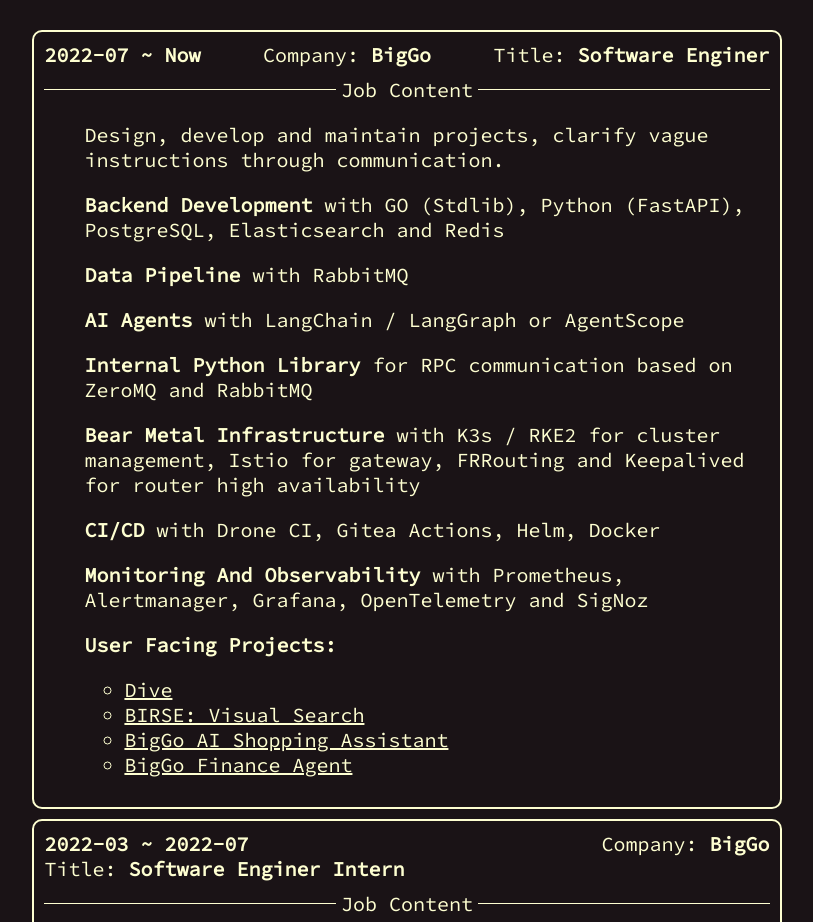
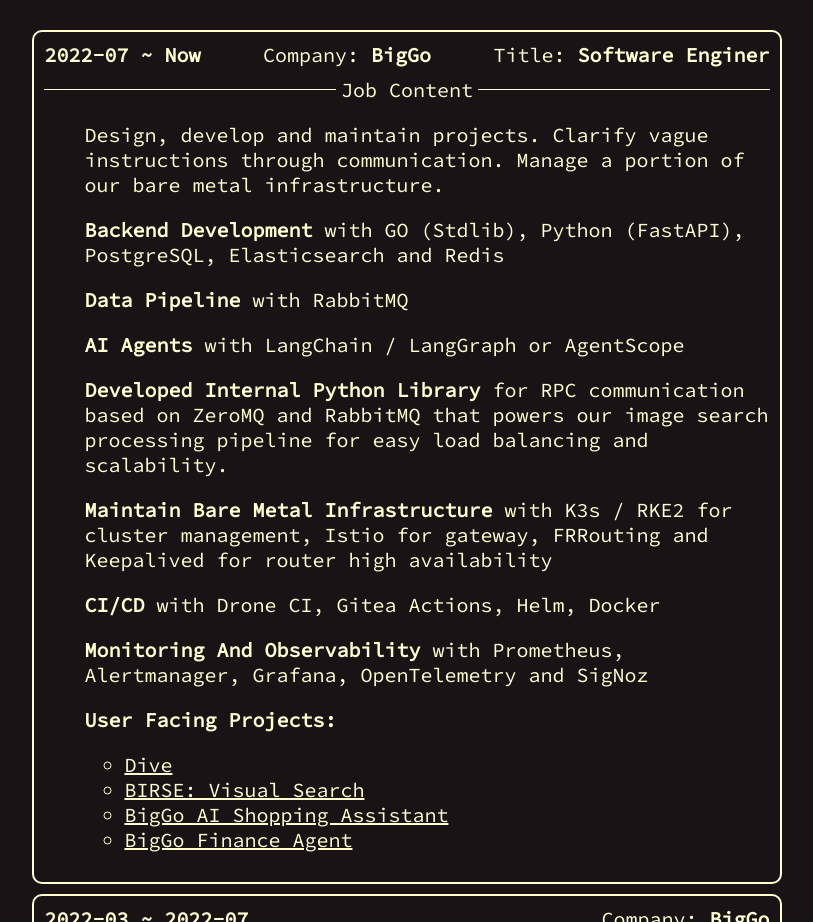
Before and after one commit to AlexFangSW/PersonalWebsite, a Next.js app: page /experience in a window 1280 px wide. Shown: the part 1026-1948 px from the top of the page, without its empty margins (233-1046 px from the left). Built offline with nearby package versions, Linux system fonts and the light colour scheme.

Commit message:
chore: update job content

```diff
--- a/src/app/(tabs)/experience/page.tsx
+++ b/src/app/(tabs)/experience/page.tsx
@@ -69,8 +69,9 @@
         <JobInfo time="2022-07 ~ Now" company="BigGo" title="Software Enginer">
           <ul>
             <p>
-              Design, develop and maintain projects, clarify vague instructions
-              through communication.
+              Design, develop and maintain projects. Clarify vague instructions
+              through communication. Manage a portion of our bare metal
+              infrastructure.
             </p>
             <p>
               <b>Backend Development</b> with GO (Stdlib), Python (FastAPI),
@@ -83,13 +84,14 @@
               <b>AI Agents</b> with LangChain / LangGraph or AgentScope
             </p>
             <p>
-              <b>Internal Python Library</b> for RPC communication based on
-              ZeroMQ and RabbitMQ
+              <b>Developed Internal Python Library</b> for RPC communication
+              based on ZeroMQ and RabbitMQ that powers our image search
+              processing pipeline for easy load balancing and scalability.
             </p>
             <p>
-              <b>Bear Metal Infrastructure</b> with K3s / RKE2 for cluster
-              management, Istio for gateway, FRRouting and Keepalived for router
-              high availability
+              <b>Maintain Bare Metal Infrastructure</b> with K3s / RKE2 for
+              cluster management, Istio for gateway, FRRouting and Keepalived
+              for router high availability
             </p>
             <p>
               <b>CI/CD</b> with Drone CI, Gitea Actions, Helm, Docker
```
